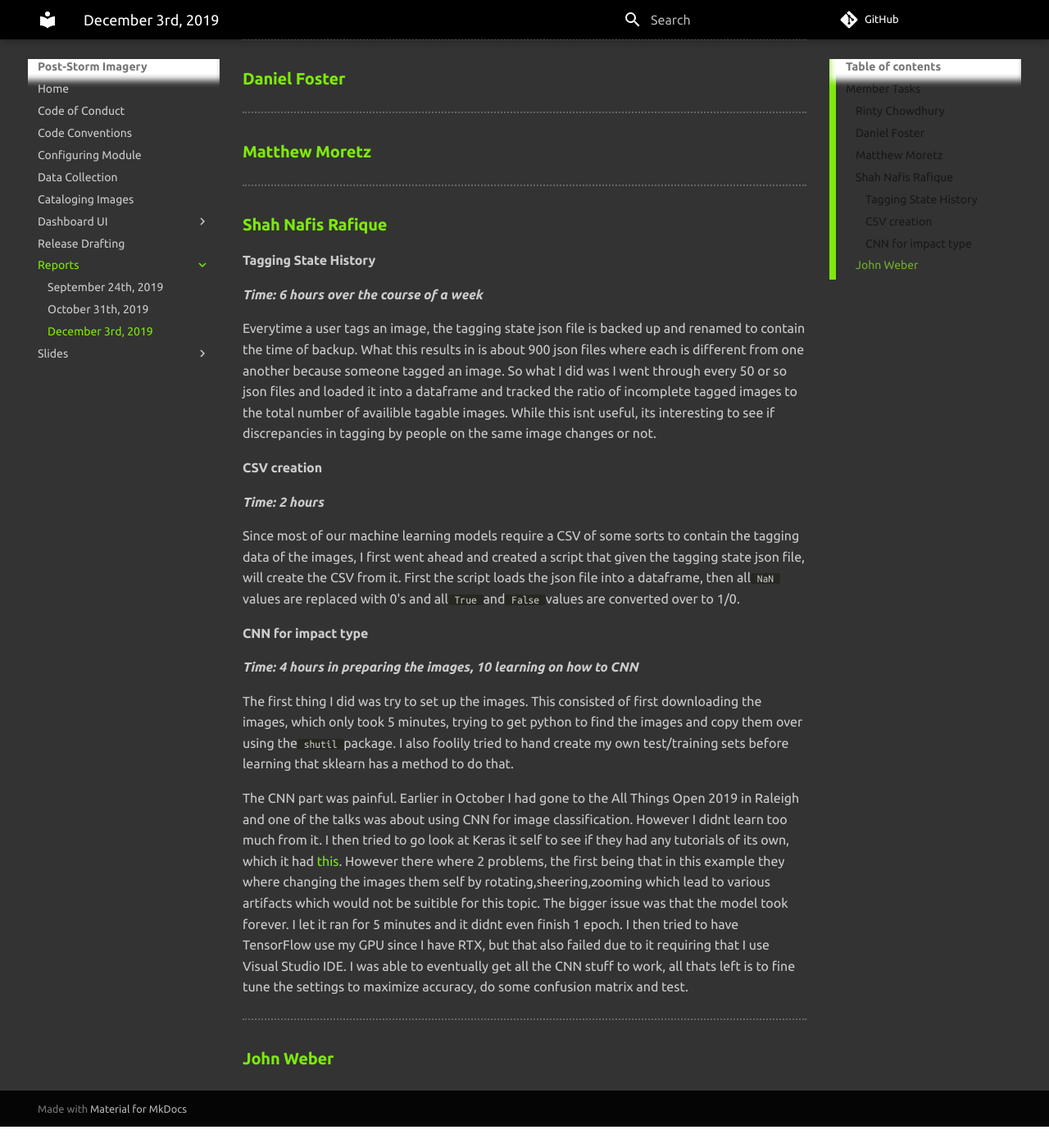
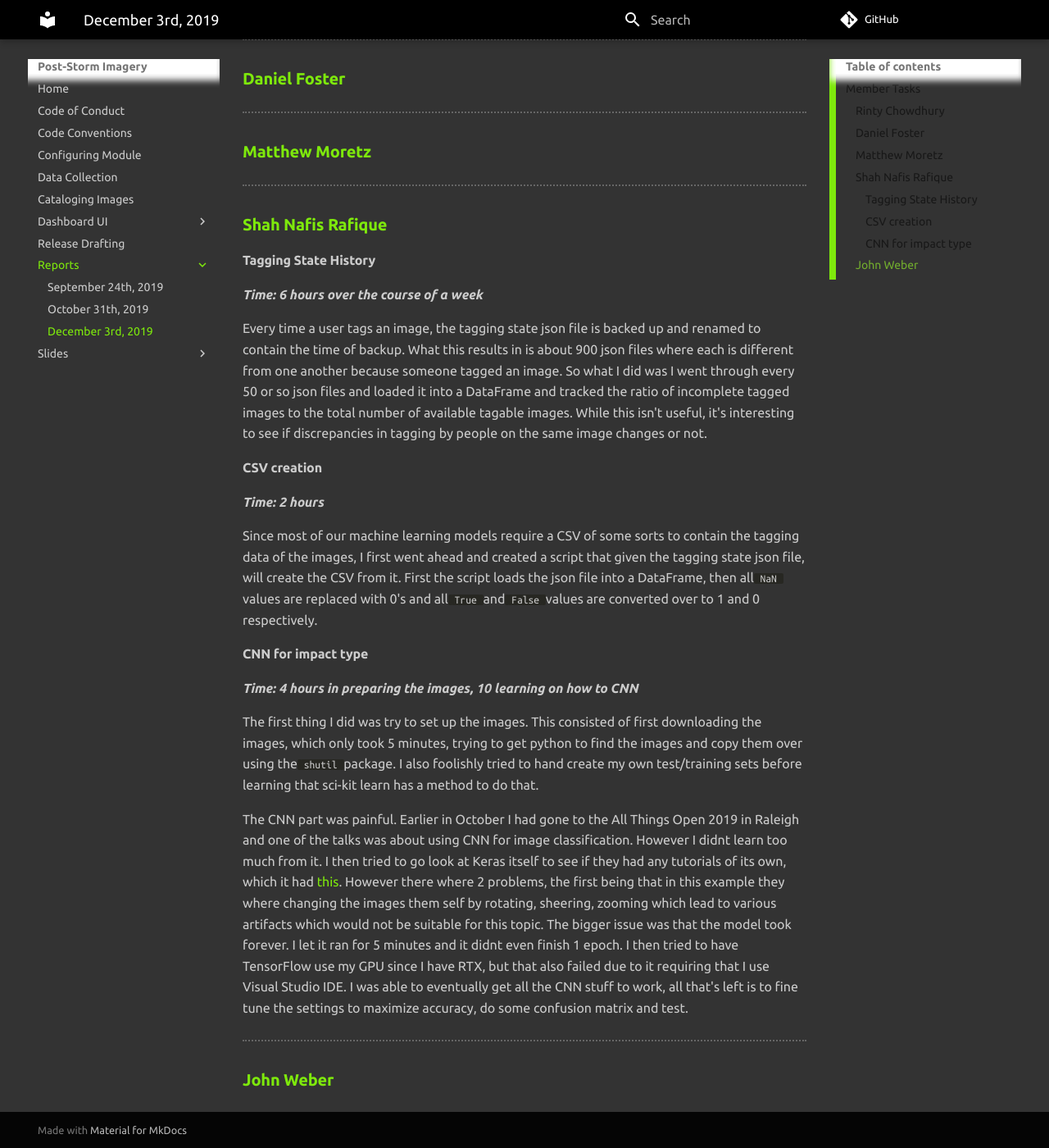
Before and after one commit to UNCG-CSE/Poststorm_Imagery, an MkDocs documentation site: the page built from docs/reports/progress_report_03-12-2019.md, in a window 1280 px wide and 1400 px high, scrolled down 304 px. Shown: the whole window at 82% size. Built offline with MkDocs 1.6.1 and Material for MkDocs 9.7.7, drawn with Linux system fonts in a browser that asks for light colours; comment, search, counter and statistics services are not loaded; before the commit the page ends 1678 px from its top, so only the background shows below that.

Commit message:
Spelling and formatting fixes to Nafis's section

```diff
--- a/docs/reports/progress_report_03-12-2019.md
+++ b/docs/reports/progress_report_03-12-2019.md
@@ -23,24 +23,39 @@
 
 ***Time: 6 hours over the course of a week***
 
-Everytime a user tags an image, the tagging state json file is backed up and renamed to contain the time of backup. What this results in is about 900 json files where each is different from one another because someone tagged an image. So what I did was I went through every 50 or so json files and loaded it into a dataframe and tracked the ratio of incomplete tagged images to the total number of availible tagable images. While this isnt useful, its interesting to see if discrepancies in tagging by people on the same image changes or not.
+Every time a user tags an image, the tagging state json file is backed up and renamed to contain the time of backup.
+What this results in is about 900 json files where each is different from one another because someone tagged an image.
+So what I did was I went through every 50 or so json files and loaded it into a DataFrame and tracked the ratio of
+incomplete tagged images to the total number of available tagable images. While this isn't useful, it's interesting to
+see if discrepancies in tagging by people on the same image changes or not.
 
 #### CSV creation
 
 ***Time: 2 hours***
 
-Since most of our machine learning models require a CSV of some sorts to contain
-the tagging data of the images, I first went ahead and created a script that
-given the tagging state json file, will create the CSV from it. First the script
-loads the json file into a dataframe, then all `NaN` values are replaced with 0's and all `True` and `False` values are converted over to 1/0.
+Since most of our machine learning models require a CSV of some sorts to contain the tagging data of the images, I first
+went ahead and created a script that given the tagging state json file, will create the CSV from it. First the script
+loads the json file into a DataFrame, then all `NaN` values are replaced with 0's and all `True` and `False` values are
+converted over to 1 and 0 respectively.
 
 #### CNN for impact type
 
 ***Time: 4 hours in preparing the images, 10 learning on how to CNN***
 
-The first thing I did was try to set up the images. This consisted of first downloading the images, which only took 5 minutes, trying to get python to find the images and copy them over using the `shutil` package. I also foolily tried to hand create my own test/training sets before learning that sklearn has a method to do that.
+The first thing I did was try to set up the images. This consisted of first downloading the images, which only took 5
+minutes, trying to get python to find the images and copy them over using the `shutil` package. I also foolishly tried
+to hand create my own test/training sets before learning that sci-kit learn has a method to do that.
 
-The CNN part was painful. Earlier in October I had gone to the All Things Open 2019 in Raleigh and one of the talks was about using CNN for image classification. However I didnt learn too much from it. I then tried to go look at Keras it self to see if they had any tutorials of its own, which it had [this](https://blog.keras.io/building-powerful-image-classification-models-using-very-little-data.html). However there where 2 problems, the first being that in this example they where changing the images them self by rotating,sheering,zooming which lead to various artifacts which would not be suitible for this topic. The bigger issue was that the model took forever. I let it ran for 5 minutes and it didnt even finish 1 epoch. I then tried to have TensorFlow use my GPU since I have RTX, but that also failed due to it requiring that I use Visual Studio IDE. I was able to eventually get all the CNN stuff to work, all thats left is to fine tune the settings to maximize accuracy, do some confusion matrix and test.
+The CNN part was painful. Earlier in October I had gone to the All Things Open 2019 in Raleigh and one of the talks was
+about using CNN for image classification. However I didnt learn too much from it. I then tried to go look at Keras
+itself to see if they had any tutorials of its own, which it had
+[this](https://blog.keras.io/building-powerful-image-classification-models-using-very-little-data.html).
+However there where 2 problems, the first being that in this example they where changing the images them self by
+rotating, sheering, zooming which lead to various artifacts which would not be suitable for this topic. The bigger issue
+was that the model took forever. I let it ran for 5 minutes and it didnt even finish 1 epoch. I then tried to have
+TensorFlow use my GPU since I have RTX, but that also failed due to it requiring that I use Visual Studio IDE. I was
+able to eventually get all the CNN stuff to work, all that's left is to fine tune the settings to maximize accuracy, do
+some confusion matrix and test.
 
 ---
 
```
